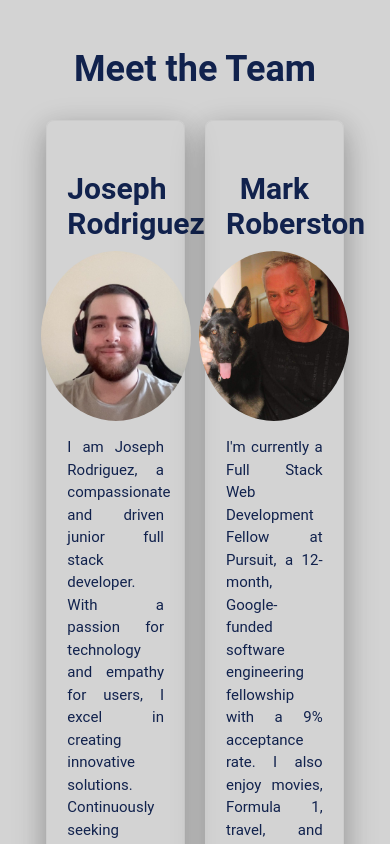
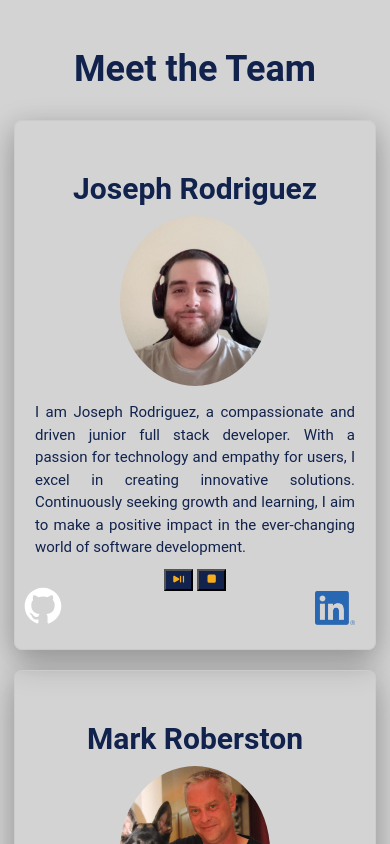
Before and after one commit to jRodriguezIV/9-4_hackathon-team-4, a React (Create React App) app: page /about in a window 390 px wide. Shown: the part 2740-3584 px from the top of the page. Built offline with nearby package versions, Linux system fonts and the light colour scheme; no server answers.

Commit message:
added final touches to splash page

```diff
--- a/src/Components/About.css
+++ b/src/Components/About.css
@@ -66,17 +66,6 @@ body {
   flex-direction: column;
 }
 
-/* Add a media query for smaller screens */
-@media (max-width: 768px) {
-  .team-members {
-    max-width: 700px; /* Adjust the maximum width for smaller screens */
-  }
-
-  .member-card {
-    flex: 0 0 calc(33.33% - 20px); /* Adjust the flex value to fit 3 cards in a row with margins */
-    max-width: calc(33.33% - 20px); /* Set the maximum width for each card with margins */
-  }
-}
 
 .member-card h3 {
   font-size: 30px;
@@ -111,7 +100,7 @@ body {
 
 .member-card {
   box-shadow: 0 8px 24px rgba(0, 0, 0, 0.15),
-              0 12px 36px rgba(0, 0, 0, 0.2);
+  0 12px 36px rgba(0, 0, 0, 0.2);
   border-radius: 8px;
 }
 
@@ -123,6 +112,18 @@ body {
 }
 
 .github-logo:hover {
-outline:5px;
+  outline:5px;
 
 }
+
+/* Add a media query for smaller screens */
+@media (max-width: 768px) {
+  .team-members {
+    max-width: 700px; /* Adjust the maximum width for smaller screens */
+  }
+
+  .member-card {
+    display:inline ; /* Adjust the flex value to fit 3 cards in a row with margins */
+
+  }
+}
--- a/src/Pages/SplashPage/SplashPage.css
+++ b/src/Pages/SplashPage/SplashPage.css
@@ -86,14 +86,23 @@
     }
 
     .logoImg {
-        scale:.8;
+        scale:.90;
     }
 
     .topBar {
         margin-left: 1vh;
+        margin-top: 10vh;
     }
 
     .puzzle h1 {
         font-size: 160%;
     }
+
+    .puzzle {
+        margin-top: 10vh;
+    }
+
+    .puzzle h3 {
+        font-size: 90%;
+    }
 }
--- a/src/Pages/SplashPage/SplashPage.js
+++ b/src/Pages/SplashPage/SplashPage.js
@@ -10,7 +10,7 @@ import fav from '../../assets/blueLogo.PNG'
 
 
 export default function Splash() {
-    const [text, setText] = useState("Unpuzzle the pieces(or click the logo)");
+    const [text, setText] = useState("Unpuzzle the pieces (or click the logo)");
     const [solved, setSolved] = useState(false)
 
     const set = () => {
```
